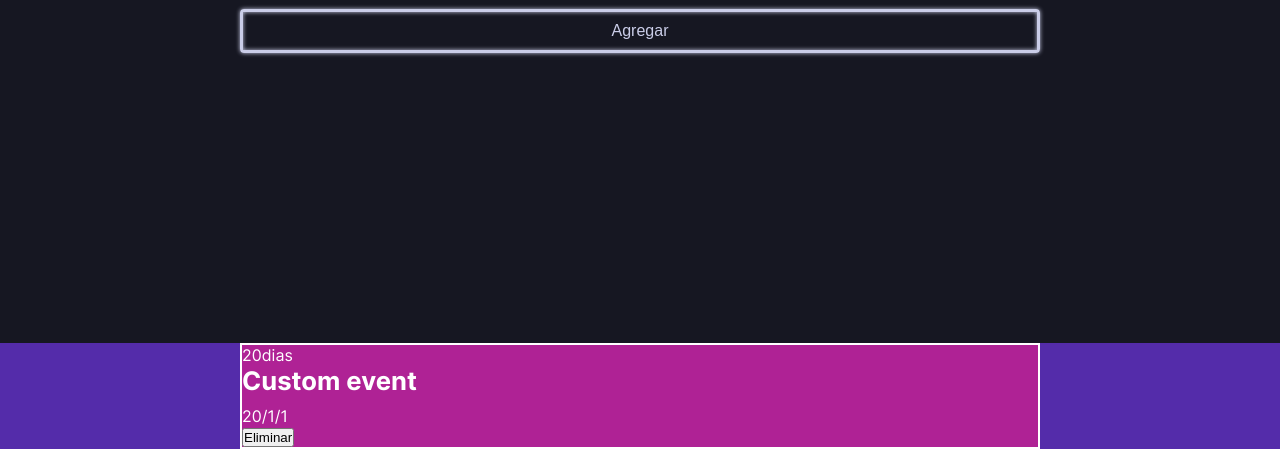
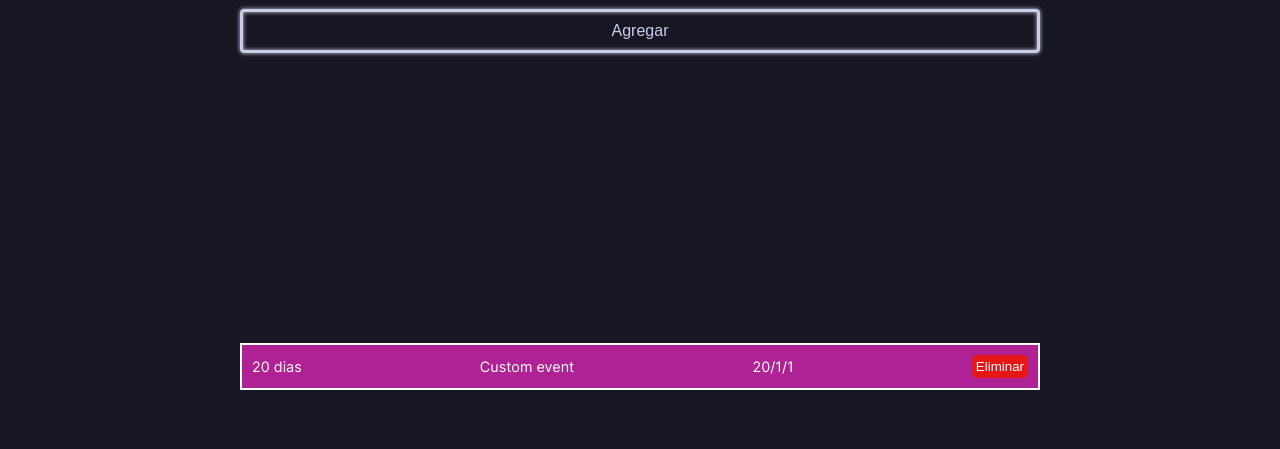
Before and after one commit to francisco-solis99/counterEvents, a website built with Vite: page src/index.html in a window 1280 px wide. Shown: the part 361-810 px from the top of the page. Built offline with nearby package versions, Linux system fonts and the light colour scheme.

Commit message:
[Add] the modules to work with MVC model

```diff
--- /dev/null
+++ b/src/Modules/Controller.mjs
@@ -0,0 +1,9 @@
+export function Controller (model, view) {
+  this.model = model;
+  this.view = view;
+}
+
+Controller.prototype = {
+  constructor: Controller
+
+};
--- /dev/null
+++ b/src/Modules/Model.mjs
@@ -0,0 +1,7 @@
+export function Model () {
+  this.eventsList = localStorage.getItem('events') ?? [];
+}
+
+Model.prototype = {
+  constructor: Model
+};
--- /dev/null
+++ b/src/Modules/View.mjs
@@ -0,0 +1,7 @@
+export function View () {
+
+}
+
+View.prototype = {
+  constructor: View
+};
--- a/src/index.html
+++ b/src/index.html
@@ -25,14 +25,14 @@
         <ul class="counter-event__list">
           <!-- here is the events to add -->
           <li class="couter-event__item">
-            <p class="counter-event__days"><span>20</span>dias</p>
-            <p class="counter-event__title">Custom event</p>
+            <p class="counter-event__days"><span>20 </span>dias</p>
+            <p class="counter-event__name">Custom event</p>
             <p class="counter-event__date">20/1/1</p>
             <button type="button" class="counter-event__button">Eliminar</button>
           </li>
         </ul>
       </main>
     </div>
-    <script type="module" src="/main.js"></script>
+    <script type="module" src="/main.js" defer></script>
   </body>
 </html>
--- /dev/null
+++ b/src/main.js
@@ -0,0 +1,5 @@
+import { Controller } from './Modules/Controller.mjs';
+import { Model } from './Modules/Model.mjs';
+import { View } from './Modules/View.mjs';
+
+const app = new Controller(new Model(), new View());
--- a/src/style.css
+++ b/src/style.css
@@ -109,7 +109,6 @@ input[type="submit"]:hover {
 /* lists and items */
 .main {
   margin-top: 30%;
-  background-color: #542caa;
 }
 
 .counter-event__list {
@@ -122,5 +121,25 @@ input[type="submit"]:hover {
 }
 
 .couter-event__item {
+  display: flex;
+  align-items: center;
+  justify-content: space-between;
+  padding: 10px;
+  font-size: 0.9rem;
   border: 2px solid white;
 }
+
+.counter-event__name {
+  text-align: center;
+  font-size: 0.9rem;
+  font-weight: normal;
+  margin: 0;
+}
+
+.counter-event__button {
+  padding: 4px;
+  border: 0;
+  border-radius: 5px;
+  background-color: rgb(229, 22, 22);
+  color: white;
+}
```
